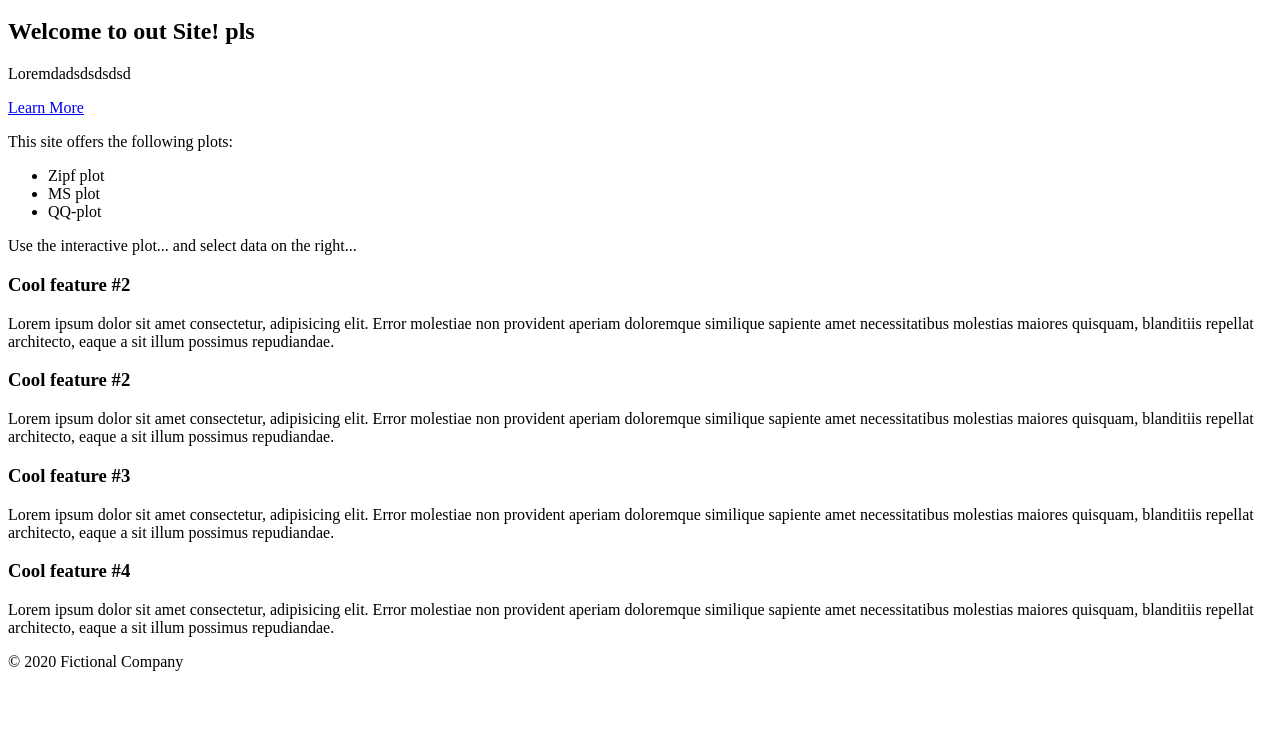
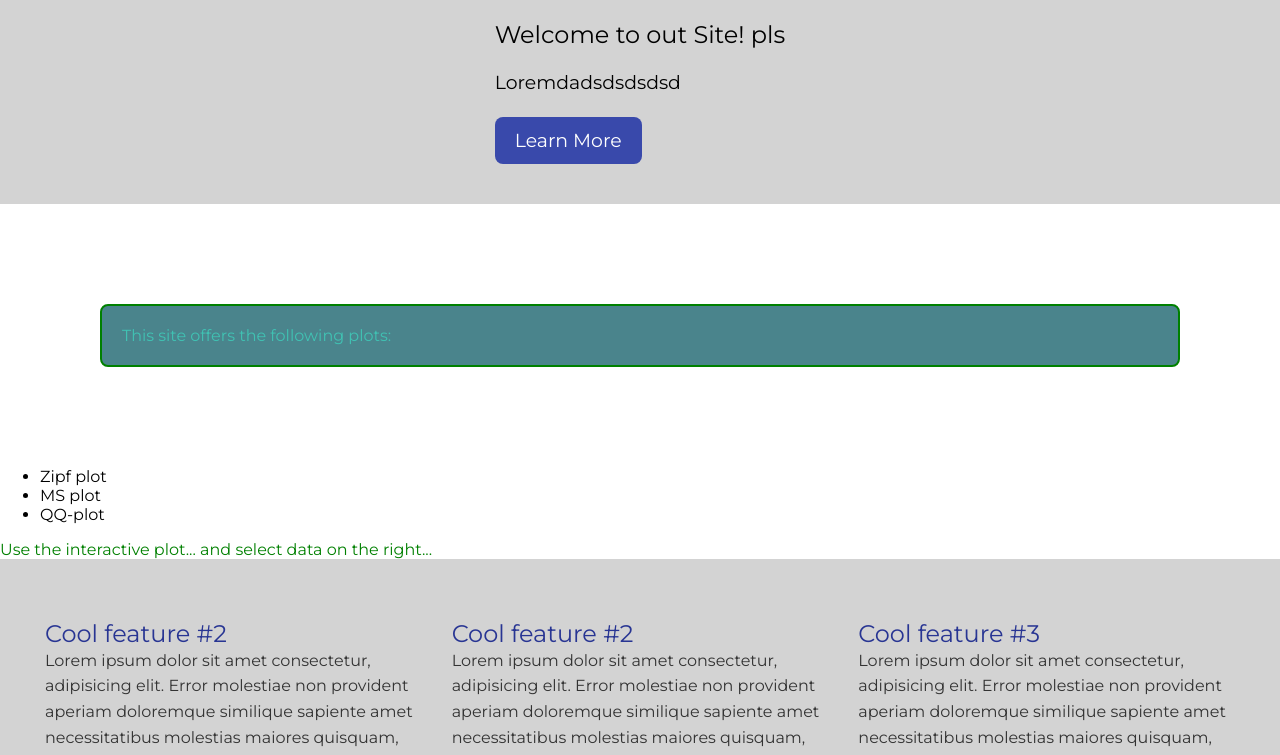
Before and after one commit to Sana12345/my-website, a plain HTML site: page index.html in a window 1280 px wide. Shown: the part 104-859 px from the top of the page. Before the commit the page ends 800 px from the top, so only its background shows below. Drawn offline with Linux system fonts and the light colour scheme.

Commit message:
with styles

```diff
--- a/index.html
+++ b/index.html
@@ -1,9 +1,18 @@
+<html lang="en">
+
+<head>
+	<meta charset="UTF-8">
+	<meta name="viewport" content="width=device-width, in">
+	<title>My Page</title>
+	<link rel="stylesheet" href="styles.css">
+	<link rel="stylesheet" href="https://fonts.googleapis.com/css?family=Montserrat:400,400i,700">
+
+	<link rel="stylesheet" href="https://fonts.googleapis.com/css?family=Inconsolata:400,400i,700">
+
+</head>
 
 
-<link rel="stylesheet" href="https://fonts.googleapis.com/css?family=Montserrat:400,400i,700">
-
-<link rel="stylesheet" href="https://fonts.googleapis.com/css?family=Inconsolata:400,400i,700">
-
+</body>
 
 <div class="header">
   <h1 class='first'>Welcome!</h1>
@@ -68,3 +77,5 @@
   <p>&copy; 2020 Fictional Company</p>
 
 </div>
+</body>
+</html>
```
